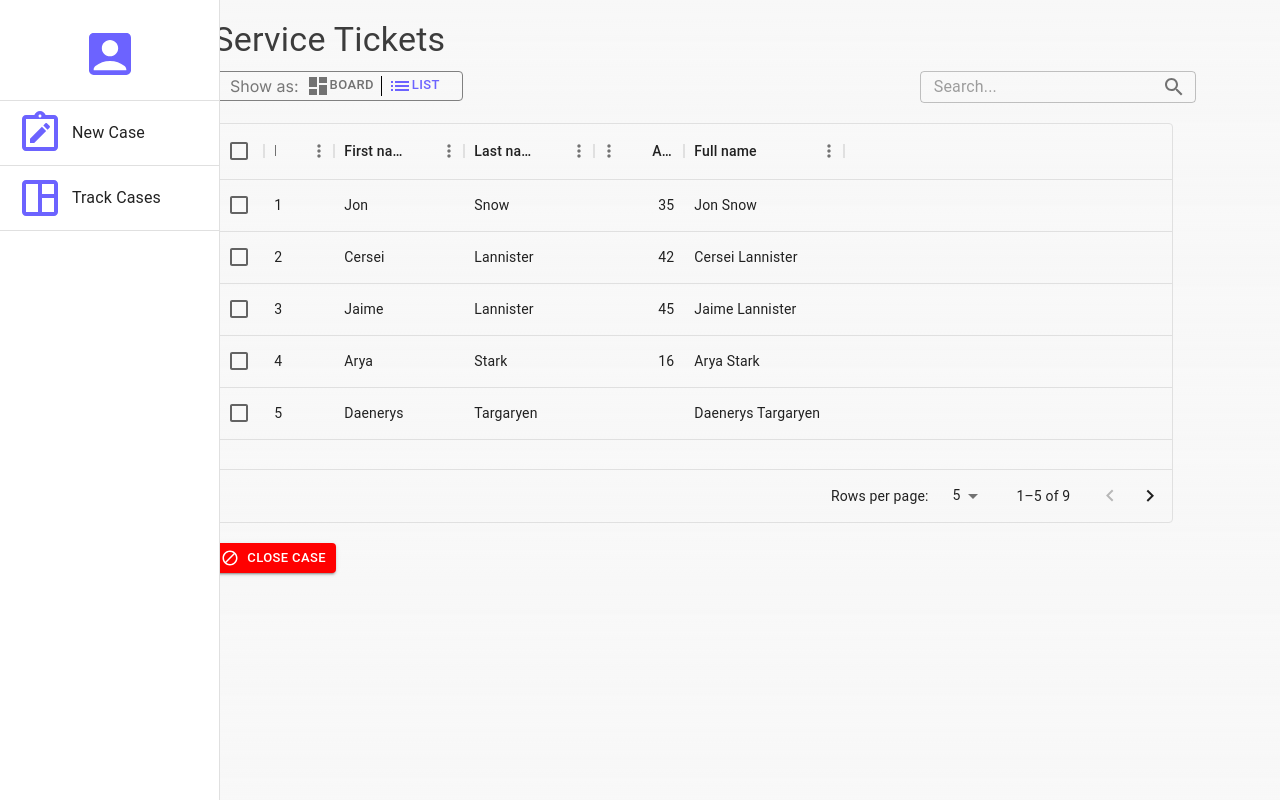
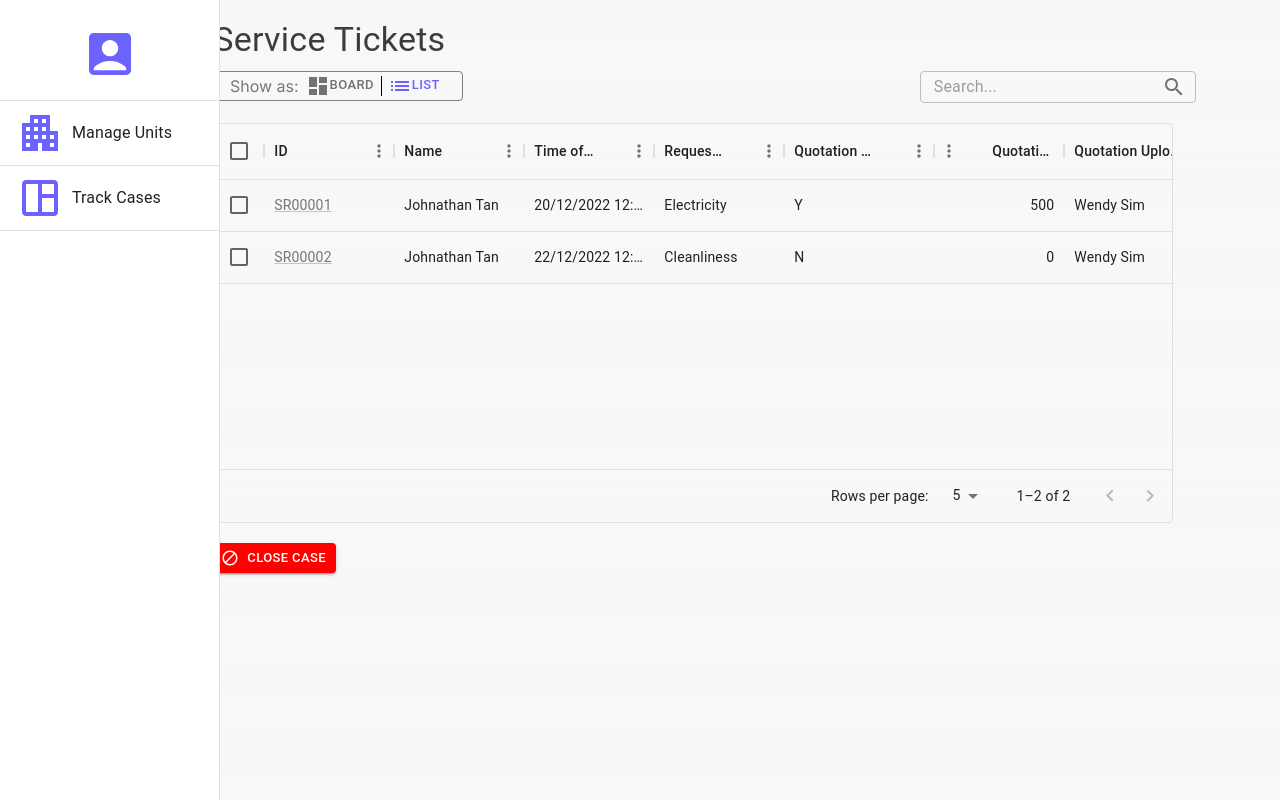
Before and after one commit to chienshyong/esc-hms-portal, a Next.js app in the folder frontend/: page /Landlord/trackcases in a window 1280 px wide. Built offline with nearby package versions, Linux system fonts and the light colour scheme.

Commit message:
Added new files to Landlord view

```diff
--- a/frontend/app/Landlord/navbar.js
+++ b/frontend/app/Landlord/navbar.js
@@ -1,6 +1,6 @@
 'use client'
 import { styled } from "@mui/material/styles";
-import { AccountBox, SpaceDashboardOutlined ,NoteAltOutlined,Menu } from "@mui/icons-material";
+import { AccountBox, SpaceDashboardOutlined ,ApartmentOutlined,Menu } from "@mui/icons-material";
 
 import React from 'react';
 import {
@@ -47,11 +47,11 @@ export default function Navbar() {
             <ListItem style={{display:'flex', justifyContent:'center'}} divider>
               <ListItemIcon><AccountBox sx= {{color:"#6C63FF",fontSize:"3.5rem", margin:"10px 0"}}/></ListItemIcon>
             </ListItem>
-            <ListItemButton href="\tenant" divider>
-              <ListItemIcon><NoteAltOutlined sx= {{color:"#6C63FF",fontSize:"3rem"}}/></ListItemIcon>
-              <ListItemText primary="New Case"/>
+            <ListItemButton href="\landlord\manageunits" divider>
+              <ListItemIcon><ApartmentOutlined sx= {{color:"#6C63FF",fontSize:"3rem"}}/></ListItemIcon>
+              <ListItemText primary="Manage Units"/>
             </ListItemButton>
-            <ListItemButton href="\tenant\trackcases" divider>
+            <ListItemButton href="\landlord\trackcases" divider>
               <ListItemIcon><SpaceDashboardOutlined sx= {{color:"#6C63FF",fontSize:"3rem"}}/></ListItemIcon>
               <ListItemText primary="Track Cases"/>
             </ListItemButton>
@@ -67,11 +67,11 @@ export default function Navbar() {
             <ListItem style={{display:'flex', justifyContent:'center'}} divider>
               <ListItemIcon><AccountBox sx= {{color:"#6C63FF",fontSize:"3.5rem", margin:"10px 0"}}/></ListItemIcon>
             </ListItem>
-              <ListItemButton href="\tenant" divider>
-                <ListItemIcon><NoteAltOutlined sx= {{color:"#6C63FF",fontSize:"3rem"}}/></ListItemIcon>
-                <ListItemText primary="New Case"/>
+            <ListItemButton href="\landlord\manageunits" divider>
+              <ListItemIcon><ApartmentOutlined sx= {{color:"#6C63FF",fontSize:"3rem"}}/></ListItemIcon>
+              <ListItemText primary="Manage Units"/>
             </ListItemButton>
-              <ListItemButton href="\tenant\trackcases" divider>
+            <ListItemButton href="\landlord\trackcases" divider>
               <ListItemIcon><SpaceDashboardOutlined sx= {{color:"#6C63FF",fontSize:"3rem"}}/></ListItemIcon>
               <ListItemText primary="Track Cases"/>
             </ListItemButton>
--- a/frontend/app/Landlord/page.js
+++ b/frontend/app/Landlord/page.js
@@ -2,5 +2,5 @@
 import { redirect } from 'next/navigation'
 
 export default function LandlordPage() {
-  redirect("/landlord/trackcases")
+  redirect("/landlord/manageunits")
 }
--- a/frontend/app/Landlord/trackcases/column.js
+++ b/frontend/app/Landlord/trackcases/column.js
@@ -8,13 +8,13 @@ import { Phone,Email,Grid3x3 } from '@mui/icons-material';
 // TO DO: Fill in the boxes aka feilds of each case.
 // TO DO: There is a link portion Tenant/trackcases/${box.id}. Can change it to dheeptha's form to link them.
 
-export default function ColumnWithBoxes() {
+export default function ColumnWithBoxes({ option }) {
   const boxes = [
     { id: 1, name: 'Box 1'},
-    { id: 2, name: 'Box 2'},
-    { id: 3, name: 'Box 3'},
-    { id: 4, name: 'Box 4'},
-    { id: 5, name: 'Box 5'},
+    // { id: 2, name: 'Box 2'},
+    // { id: 3, name: 'Box 3'},
+    // { id: 4, name: 'Box 4'},
+    // { id: 5, name: 'Box 5'},
   ]; // Example array of boxes with corrresonding ids
 
   return (
@@ -32,13 +32,14 @@ export default function ColumnWithBoxes() {
       }}
     >
         <Box sx={{display:"flex", alignItems:"center"}}>
-            <Typography variant="subtitle2" marginRight={1}>Electricity</Typography>
+            <Typography variant="subtitle2" marginRight={1}>{option}</Typography>
             <Box sx={{display:"flex",justifyContent:"center",alignItems:"center",fontSize: '12px', fontWeight: 'bold',backgroundColor:"#D9D9D9",borderRadius: 1, width:'30px',height:"15px"}}>
                 {boxes.length}
             </Box>
         </Box>
       {boxes.map((box, index) => (
-        <Link key={box.id} style={{ textDecoration: 'none' }} href={`Tenant/trackcases/${box.id}`}>
+        // TO DO: Please change link
+        <Link key={box.id} style={{ textDecoration: 'none' }} href={`tenant/timeline`}>
           <CardActionArea key={index}
           component={Paper}
           sx={{
--- a/frontend/app/Landlord/trackcases/dashboardview.js
+++ b/frontend/app/Landlord/trackcases/dashboardview.js
@@ -4,13 +4,19 @@ import ColumnWithBoxes from './column';
 
 // TO DO: Dynamic columns according to the options of categories, status, tenants (you can change this under ColumnwithBoxes)
 
+// This is an example of all the options
+// const options = ['Lighting', 'Cleanliness','Air Con','Electricity','Escalator','Security','Trees & Greenery','Others'];
+
+// This is an example of it hardcoded
+const options = ['Lighting', 'Cleanliness']
+
 export default function DashboardView() {
     return(
         <Box sx={{display:"flex",gap: 2}}>
             {/* The number of columns (categories, status, tenants) is dynamic but i place it as this first */}
-            <ColumnWithBoxes/>
-            <ColumnWithBoxes/>
-            <ColumnWithBoxes/>
+            {options.map((option) => (
+                <ColumnWithBoxes key={option} option={option} />
+            ))}
         </Box>
     )
 }
--- a/frontend/app/Landlord/trackcases/listview.js
+++ b/frontend/app/Landlord/trackcases/listview.js
@@ -1,43 +1,56 @@
 'use client'
 import * as React from 'react';
 import { DataGrid } from '@mui/x-data-grid';
-import { Button } from '@mui/material';
+import { Button,Link } from '@mui/material';
 import { DoDisturb } from '@mui/icons-material';
 
 // This is an example, input data feild here
 // TO DO: The close case button does not remove anything yet
 
 const columns = [
-  { field: 'id', headerName: 'ID', width: 70 },
-  { field: 'firstName', headerName: 'First name', width: 130 },
-  { field: 'lastName', headerName: 'Last name', width: 130 },
+  { field: 'id', headerName: 'ID', width: 130,
+  renderCell: (params) => (
+    // TO DO: Link the id of the link here
+    // <Link href={`/tenant/${params.value}`}>
+    //   {params.value}
+    // </Link>
+
+    // Hardcoded Example
+    <Link href={`/tenant/timeline`}>
+      {params.value}
+    </Link>
+  ), },
+  { field: 'name', headerName: 'Name', width: 130 },
+  { field: 'timeOfRequest', headerName: 'Time of Request', width: 130 },
   {
-    field: 'age',
-    headerName: 'Age',
-    type: 'number',
-    width: 90,
+    field: 'requestType',
+    headerName: 'Request Type',
+    width: 130
   },
   {
-    field: 'fullName',
-    headerName: 'Full name',
-    description: 'This column has a value getter and is not sortable.',
-    sortable: false,
-    width: 160,
-    valueGetter: (params) =>
-      `${params.row.firstName || ''} ${params.row.lastName || ''}`,
+    field: 'quotationRequired',
+    headerName: 'Quotation Required',
+    width: 150
   },
+  {
+    field: 'quotationAmount',
+    headerName: 'Quotation Amount',
+    type: 'number',
+    width: 130,
+  },
+  {
+    field: 'quotationUploadedBy',
+    headerName: 'Quotation Uploaded By',
+    width: 180,
+  },
+  { field: 'completedTime', headerName: 'Completed Time', width: 130 },
+  { field: 'status', headerName: 'Status', width: 130 },
+  { field: 'feedbackRating', headerName: 'Feedback Rating', type: 'number', width: 130, },
 ];
 
 const rows = [
-  { id: 1, lastName: 'Snow', firstName: 'Jon', age: 35 },
-  { id: 2, lastName: 'Lannister', firstName: 'Cersei', age: 42 },
-  { id: 3, lastName: 'Lannister', firstName: 'Jaime', age: 45 },
-  { id: 4, lastName: 'Stark', firstName: 'Arya', age: 16 },
-  { id: 5, lastName: 'Targaryen', firstName: 'Daenerys', age: null },
-  { id: 6, lastName: 'Melisandre', firstName: null, age: 150 },
-  { id: 7, lastName: 'Clifford', firstName: 'Ferrara', age: 44 },
-  { id: 8, lastName: 'Frances', firstName: 'Rossini', age: 36 },
-  { id: 9, lastName: 'Roxie', firstName: 'Harvey', age: 65 },
+  { id: "SR00001", name:"Johnathan Tan", timeOfRequest: '20/12/2022  12:02:00 PM', requestType: 'Electricity', quotationRequired: 'Y', quotationAmount:500,quotationUploadedBy:'Wendy Sim',completedTime:'24/12/2022  1:15:00 AM',status:'Submitted by Tenant',feedbackRating:4 },
+  { id: "SR00002", name:"Johnathan Tan", timeOfRequest: '22/12/2022  12:02:00 PM', requestType: 'Cleanliness', quotationRequired: 'N', quotationAmount:0,quotationUploadedBy:'Wendy Sim',completedTime:'24/12/2022  1:15:00 AM',status:'Submitted by Tenant',feedbackRating:4 },
 ];
 
 export default function ListView() {
```
Also changed, not shown: 1 other file (tests, documents, lock files or other folders). Lines whose indentation alone changed are shown as unchanged.
